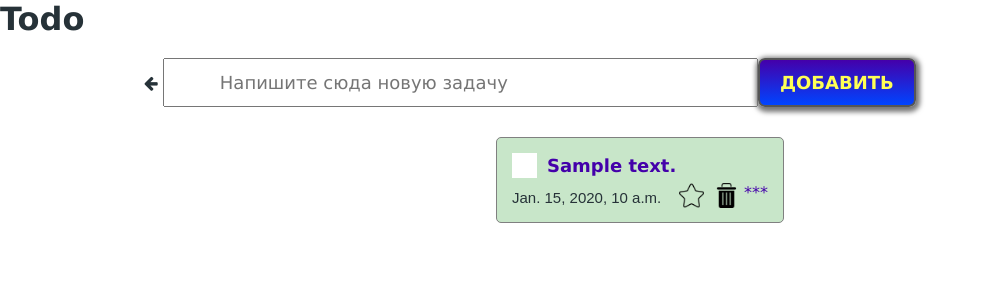
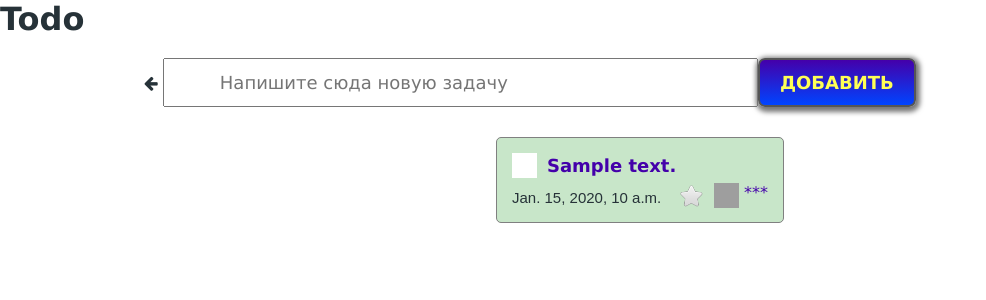
Before and after one commit to denisrcekg/todo, a Django app: template main/templates/test.html in a window 1280 px wide. Shown: the top 300 px of the page, without its empty margins (0-986 px from the left). Run offline with Django 3.2, Linux system fonts and the light colour scheme; the template is opened without the code that fills it: most values are stand-ins (such as "Sample title", 1, 10 or a date in 2020); grey boxes are pictures that could not be loaded.

Commit message:
made backfitting changes with favorite and closed todo collision in test.html, views.py

```diff
--- a/main/static/styles/index.css
+++ b/main/static/styles/index.css
@@ -77,11 +77,11 @@ section{
     opacity: 0.5;
 }
 
-.todo_item.marked{
+.todo_item.marked {
     background-color: #FFE082;
     border: 1px solid #fad66a
+
 }
-
 .todo_item_header{
     display: flex;
     align-items: center;
@@ -125,7 +125,6 @@ a:link, :visited{
 
 a:hover{
     text-decoration: underline;
-    text-decoration-style: double;
     color: #e22b43;
     text-decoration-skip-ink: all;
 }
--- a/main/templates/test.html
+++ b/main/templates/test.html
@@ -29,14 +29,14 @@
         <div class="todo_container">
 
             {% for todo in todo_list %}
-            <div class="todo_item"
+            <div class="todo_item
                 {% if todo.is_favorite %}
                     marked
                 {% elif todo.is_closed %}
                     done
                 {% endif %}
 
-            >
+                ">
                 <div class="todo_item_header">
                     <label class="checkbox_container">
                         <input type="checkbox"
@@ -52,12 +52,12 @@
                     <p>{{ todo.created_at }}</p>
                     <div class="action_buttons">
                         {% if todo.is_favorite %}
-                            <a href="{% url 'mark-todo' todo.id %}"><img src="{% static './icons/marked.png' %}" /></a>
+                            <a href="{% url 'mark-todo' todo.id %}"><img src="{% static './icons/star_y.png' %}" /></a>
                         {% else %}
-                            <a href="{% url 'mark-todo' todo.id %}"><img src="{% static './icons/unmarked.png' %}" /></a>
+                            <a href="{% url 'mark-todo' todo.id %}"><img src="{% static './icons/star_t.png' %}" /></a>
                         {% endif %}
 
-                        <a href="{% url 'delete-todo' todo.id %}"><img src="{% static './icons/delete.png' %}" /></a>
+                        <a href="{% url 'delete-todo' todo.id %}"><img src="{% static './icons/bin.png' %}" /></a>
                         <a href="{% url 'todo' todo.id %}">***</a>
                     </div>
                 </div>
--- a/main/views.py
+++ b/main/views.py
@@ -32,6 +32,7 @@ def delete_todo(request, id):
 def mark_todo(request, id):
     todo = ToDo.objects.get(id=id)
     todo.is_favorite = not todo.is_favorite
+    todo.is_closed = False
     todo.save()
     return redirect(test)
 
@@ -39,6 +40,7 @@ def mark_todo(request, id):
 def close_todo(request, id):
     todo = ToDo.objects.get(id=id)
     todo.is_closed = not todo.is_closed
+    todo.is_favorite = False
     todo.save()
     return redirect(test)
 
```
